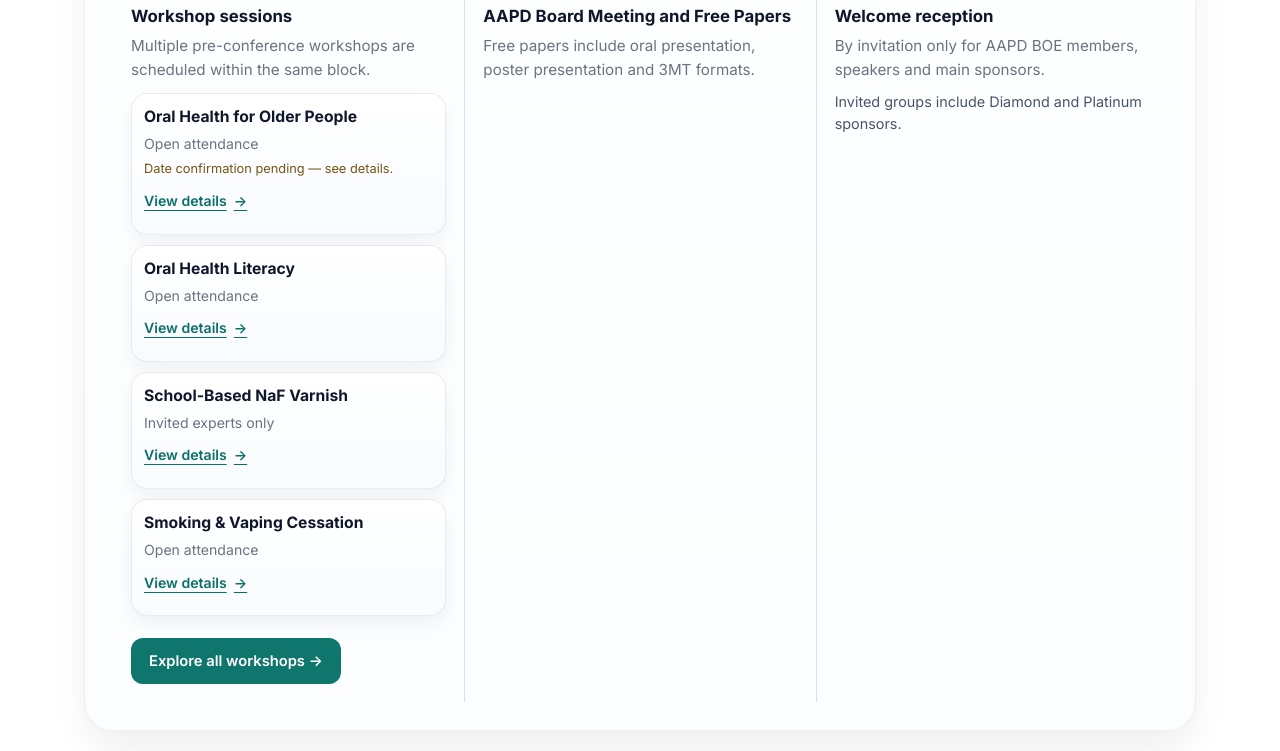
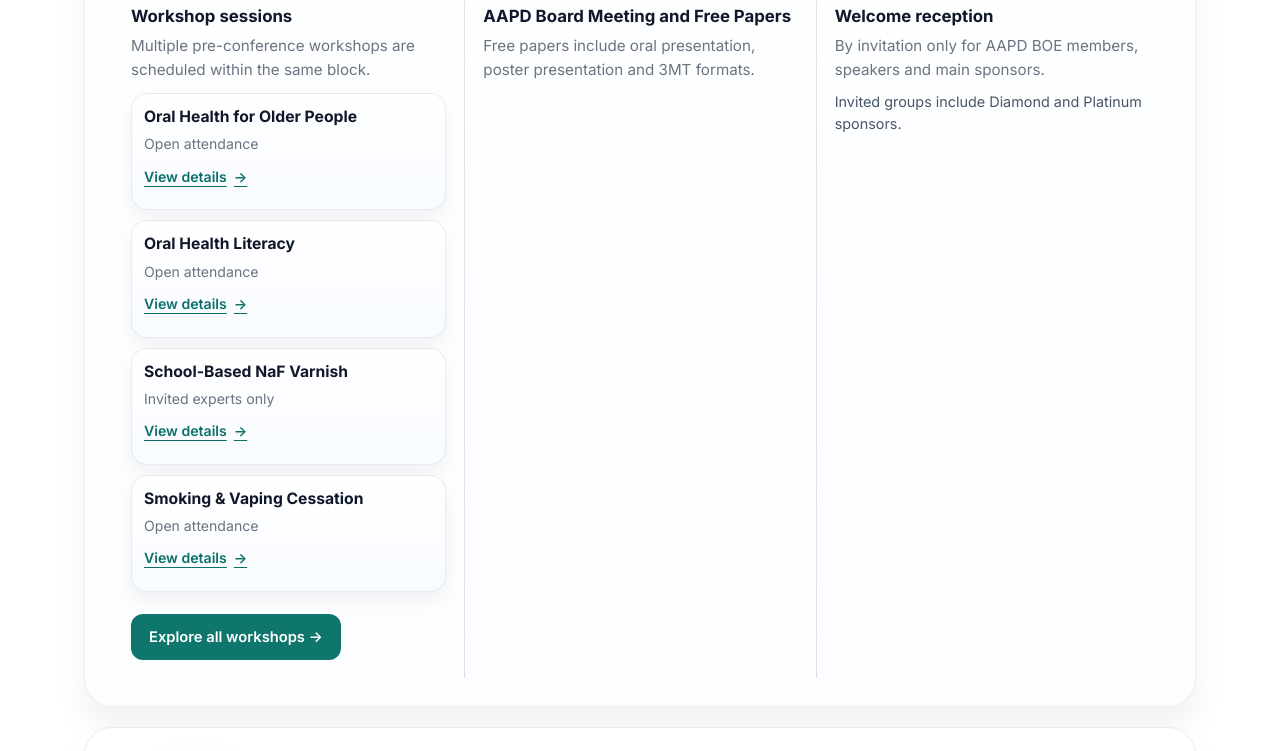
Before and after one commit to rudiKapas/AAPD2026, a plain HTML site: page programmeSchedule.html in a window 1280 px wide. Shown: the part 1040-1791 px from the top of the page. Drawn offline with Linux system fonts and the light colour scheme.

Commit message:
Remove obsolete workshop date warning

```diff
--- a/programmeSchedule.html
+++ b/programmeSchedule.html
@@ -753,7 +753,7 @@
                 <div class="parallel-list" data-aapd-workshop-list="true">
 <div class="parallel-card">
   <h4>Oral Health for Older People</h4>
-  <p>Open attendance<span class="aapd-date-pending">Date confirmation pending — see details.</span></p>
+  <p>Open attendance</p>
   <a class="aapd-entry-link" href="preConferenceWorkshops.html#geriatric">View details<span aria-hidden="true"> →</span><span class="ws-sr-only" style="position:absolute;width:1px;height:1px;overflow:hidden;clip:rect(0,0,0,0)">: Oral Health for Older People</span></a>
 </div>
 <div class="parallel-card">
```
